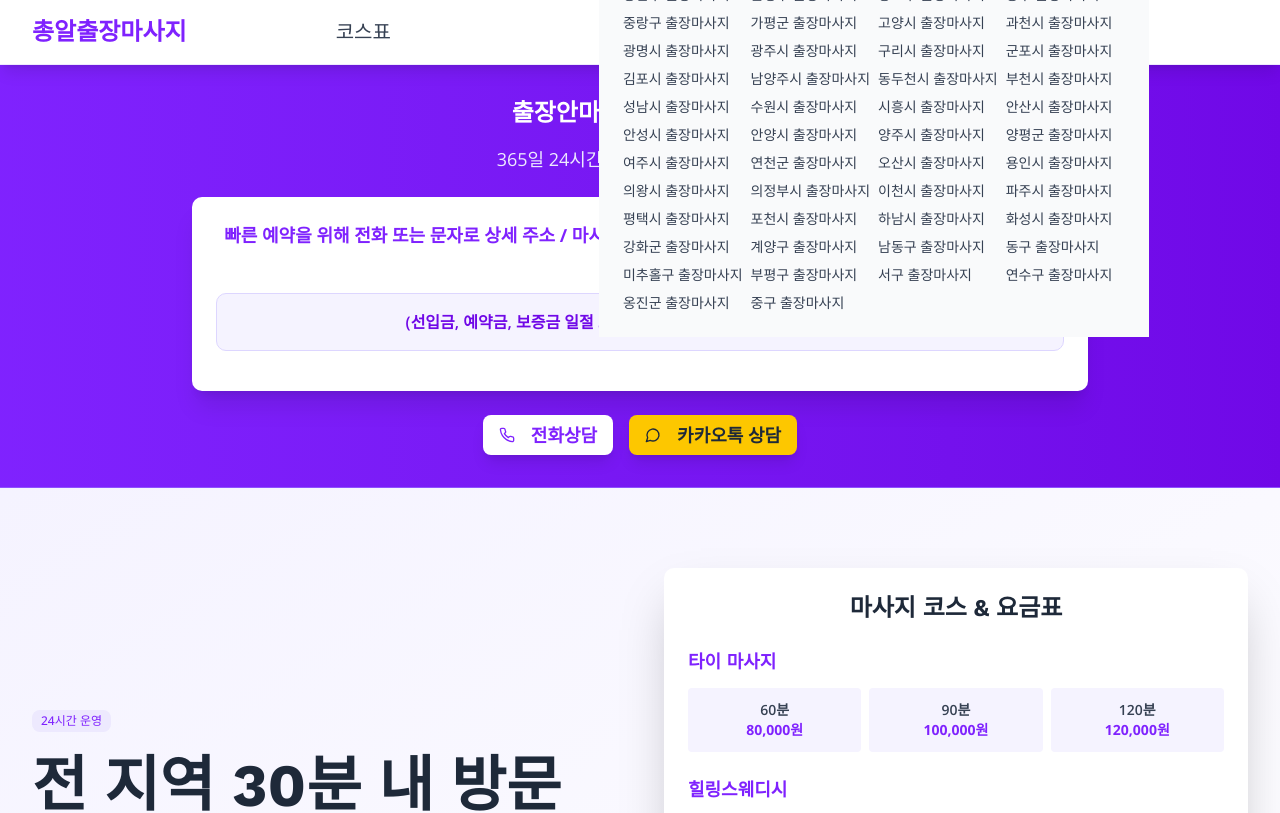
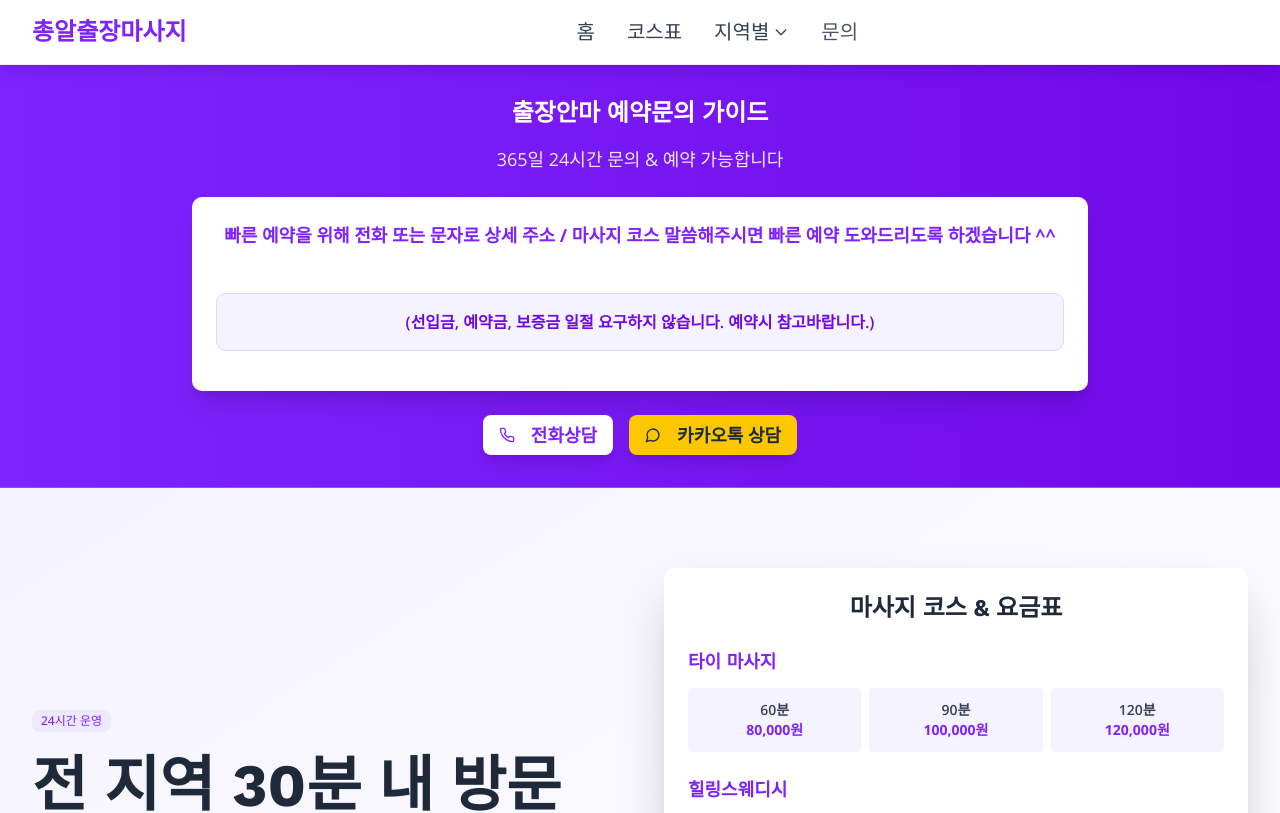
Before and after one commit to tkm240221-pixel/-, a Next.js app: page / in a window 1280 px wide. Shown: the top 813 px of the page. Built offline with nearby package versions, Linux system fonts and the light colour scheme.

Commit message:
Update page.tsx

```diff
--- a/app/page.tsx
+++ b/app/page.tsx
@@ -1,6 +1,4 @@
 "use client"
-import RegionLinks from "@/components/RegionLinks"
-import FooterRegions from "@/components/FooterRegions"
 
 import { Button } from "@/components/ui/button"
 import { Card, CardContent } from "@/components/ui/card"
@@ -198,7 +196,7 @@ export default function HomePage() {
                             인천
                           </button>
                         </div>
-<RegionLinks />
+
                         <div className="grid grid-cols-2 gap-2 text-xs max-h-60 overflow-y-auto">
                           {/* Seoul Districts */}
                           {activeRegion === "seoul" && (
@@ -687,7 +685,6 @@ export default function HomePage() {
                 <a href="tel:010-2871-2457" className="text-gray-600 hover:text-violet-600 transition-colors">
                   문의
                 </a>
-                <FooterRegions />
               </nav>
 
               <div className="md:hidden">
```
